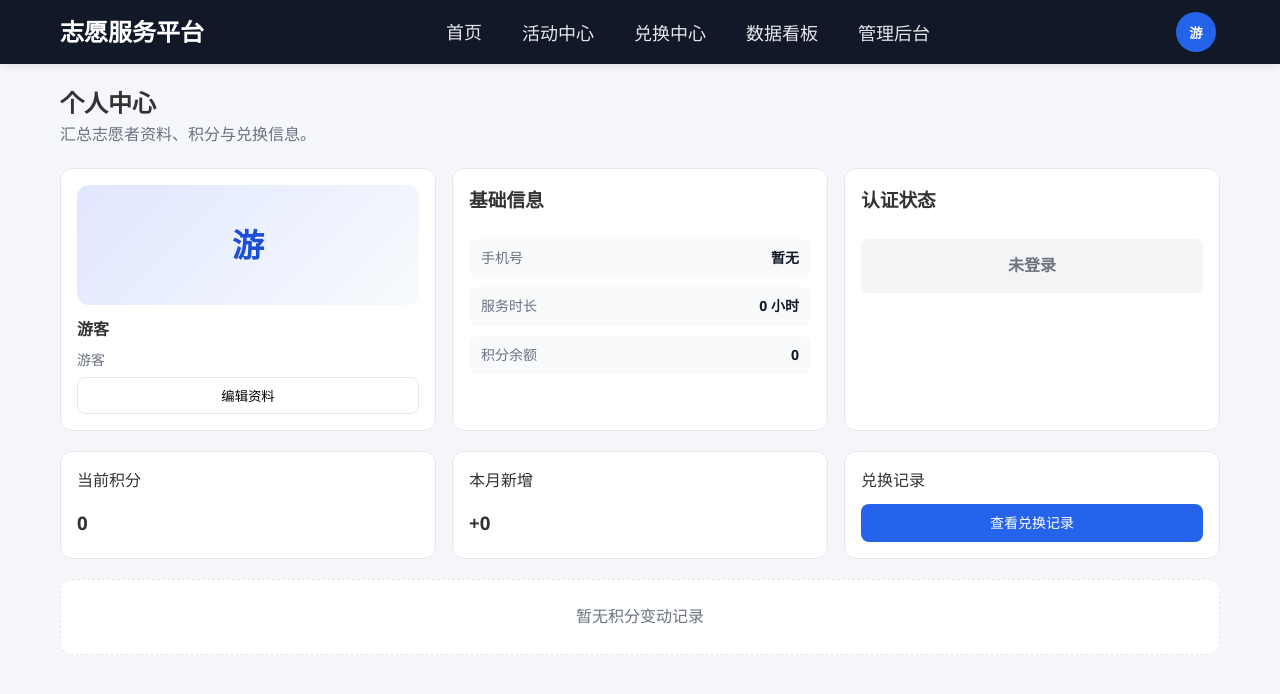
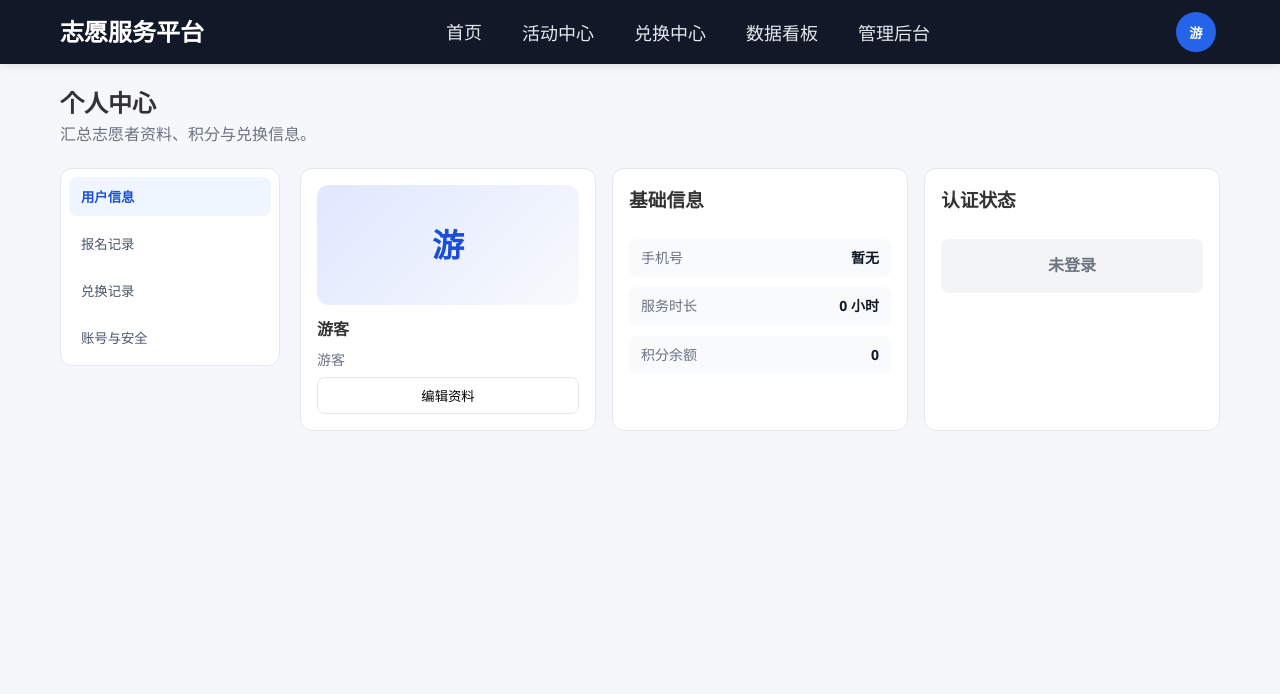
Before and after one commit to Petrichor813/database-homework, a Vue app in the folder frontend/: page /user-center in a window 1280 px wide. Shown: the top 694 px of the page. Built offline with nearby package versions, Linux system fonts and the light colour scheme.

Commit message:
fix: 为新添服务加上@Service注解；重构个人中心界面，添加多窗口

```diff
--- a/frontend/src/components/UserCenter.vue
+++ b/frontend/src/components/UserCenter.vue
@@ -5,13 +5,30 @@
       <p>汇总志愿者资料、积分与兑换信息。</p>
     </header>
 
-    <section class="profile-grid">
+    <section class="center-layout">
+      <aside class="tab-menu" aria-label="个人中心导航">
+        <button
+          v-for="tab in tabs"
+          :key="tab.value"
+          class="tab-btn"
+          :class="{ active: activeTab === tab.value }"
+          type="button"
+          @click="activeTab = tab.value"
+        >
+          {{ tab.label }}
+        </button>
+      </aside>
+
+      <div class="tab-content">
+        <section v-if="activeTab === 'PROFILE'" class="profile-grid">
           <div class="profile-card">
             <div class="avatar-placeholder">{{ avatarText }}</div>
             <div class="info">
               <p class="name">{{ displayName }}</p>
               <p class="role">{{ roleLabel }}</p>
-          <button class="ghost-btn" @click="openEditProfile">编辑资料</button>
+              <button class="ghost-btn" @click="openEditProfile">
+                编辑资料
+              </button>
             </div>
           </div>
           <div class="profile-card">
@@ -38,7 +55,29 @@
             <div class="status-block" :class="[statusClass, statusSizeClass]">
               {{ volunteerStatusLabel }}
             </div>
-        <button v-if="showSupplement" class="ghost-btn">提交补充材料</button>
+            <button v-if="showSupplement" class="ghost-btn">
+              提交补充材料
+            </button>
+            <button
+              v-if="canApplyVolunteer"
+              class="primary-btn"
+              :disabled="isApplying"
+              @click="openApplyVolunteer"
+            >
+              {{ applyVolunteerLabel }}
+            </button>
+          </div>
+        </section>
+        <section v-else-if="activeTab === 'SIGNUP'" class="panel-card">
+          <h3>志愿者申请</h3>
+          <p class="panel-tip">查看并管理当前志愿者认证进度。</p>
+          <div class="status-block" :class="[statusClass, statusSizeClass]">
+            {{ volunteerStatusLabel }}
+          </div>
+          <div class="panel-actions">
+            <button v-if="showSupplement" class="ghost-btn">
+              提交补充材料
+            </button>
             <button
               v-if="canApplyVolunteer"
               class="primary-btn"
@@ -50,7 +89,8 @@
           </div>
         </section>
 
-    <section class="summary">
+        <section v-else-if="activeTab === 'EXCHANGE'" class="record-panel">
+          <div class="summary">
             <div class="summary-card">
               <p>当前积分</p>
               <h3>{{ displayPoints }}</h3>
@@ -65,7 +105,7 @@
                 查看兑换记录
               </router-link>
             </div>
-    </section>
+          </div>
 
           <section v-if="records.length" class="table-card">
             <div class="table-header">
@@ -81,7 +121,9 @@
             >
               <span>{{ record.time }}</span>
               <span>{{ record.typeLabel }}</span>
-        <span :class="record.amount.startsWith('+') ? 'positive' : 'negative'">
+              <span
+                :class="record.amount.startsWith('+') ? 'positive' : 'negative'"
+              >
                 {{ record.amount }}
               </span>
               <span>{{ record.note }}</span>
@@ -89,6 +131,26 @@
           </section>
           <section v-else class="empty-card">
             <p>暂无积分变动记录</p>
+          </section>
+        </section>
+
+        <section v-else class="panel-card">
+          <h3>账号与安全</h3>
+          <p class="panel-tip">进行账号退出与注销管理，请谨慎操作。</p>
+          <div class="panel-actions">
+            <button class="ghost-btn" type="button" @click="handleLogout">
+              退出登录
+            </button>
+            <button
+              class="danger-btn"
+              type="button"
+              @click="handleDeleteAccount"
+            >
+              注销账号
+            </button>
+          </div>
+        </section>
+      </div>
     </section>
 
     <div v-if="showEditModal" class="modal-overlay">
@@ -149,10 +211,13 @@
 
 <script setup lang="ts">
 import { computed, onMounted, ref, reactive } from "vue";
+import { useRouter } from "vue-router";
 import { getJson, postJson, putJson } from "../utils/api";
 import { useToast } from "../utils/toast";
 
 type UserRole = "ADMIN" | "VOLUNTEER" | "USER";
+type UserCenterTab = "PROFILE" | "SIGNUP" | "EXCHANGE" | "SECURITY";
+
 type VolunteerStatus =
   | "CERTIFIED"
   | "REVIEWING"
@@ -186,8 +251,16 @@ interface FormattedRecord {
   note: string;
 }
 
+const router = useRouter();
 const { success, error } = useToast();
 
+const activeTab = ref<UserCenterTab>("PROFILE");
+const tabs: { label: string; value: UserCenterTab }[] = [
+  { label: "用户信息", value: "PROFILE" },
+  { label: "报名记录", value: "SIGNUP" },
+  { label: "兑换记录", value: "EXCHANGE" },
+  { label: "账号与安全", value: "SECURITY" },
+];
 const profile = ref<UserProfile | null>(null);
 const records = ref<PointsRecord[]>([]);
 const displayName = computed(() => profile.value?.username || "游客");
@@ -451,6 +524,24 @@ const applyVolunteer = async () => {
     isApplying.value = false;
   }
 };
+
+const handleLogout = () => {
+  const shouldLogout = window.confirm("确认退出登录吗？");
+  if (!shouldLogout) return;
+  localStorage.removeItem("user");
+  localStorage.removeItem("token");
+  success("已退出登录", "欢迎下次再来");
+  router.push("/login");
+};
+
+const handleDeleteAccount = () => {
+  const confirmed = window.confirm("注销账号后无法恢复，是否确认继续？");
+  if (!confirmed) return;
+  localStorage.removeItem("user");
+  localStorage.removeItem("token");
+  success("账号已注销", "如需继续使用，请重新注册");
+  router.push("/login");
+};
 </script>
 
 <style scoped>
@@ -464,9 +555,73 @@ const applyVolunteer = async () => {
   color: #6b7280;
 }
 
+.center-layout {
+  display: grid;
+  grid-template-columns: 220px minmax(0, 1fr);
+  gap: 20px;
+  align-items: start;
+}
+
+.tab-menu {
+  background: #fff;
+  border: 1px solid #e5e7eb;
+  border-radius: 12px;
+  padding: 8px;
+  display: flex;
+  flex-direction: column;
+  gap: 8px;
+}
+
+.tab-btn {
+  border: none;
+  background: transparent;
+  border-radius: 8px;
+  padding: 10px 12px;
+  text-align: left;
+  cursor: pointer;
+  color: #475569;
+}
+
+.tab-btn.active {
+  background: #eff6ff;
+  color: #1d4ed8;
+  font-weight: 600;
+}
+
+.tab-content {
+  min-width: 0;
+  display: grid;
+  gap: 16px;
+}
+
 .profile-grid {
   display: grid;
   grid-template-columns: repeat(auto-fit, minmax(240px, 1fr));
+  gap: 16px;
+}
+
+.panel-card {
+  background: #fff;
+  border-radius: 12px;
+  border: 1px solid #e5e7eb;
+  padding: 16px;
+  display: grid;
+  gap: 14px;
+}
+
+.panel-tip {
+  color: #6b7280;
+  font-size: 14px;
+}
+
+.panel-actions {
+  display: flex;
+  flex-wrap: wrap;
+  gap: 10px;
+}
+
+.record-panel {
+  display: grid;
   gap: 16px;
 }
 
@@ -616,6 +771,20 @@ const applyVolunteer = async () => {
   padding: 10px 14px;
   cursor: pointer;
   font-weight: 600;
+}
+
+.danger-btn {
+  border: none;
+  background: #dc2626;
+  color: #fff;
+  border-radius: 8px;
+  padding: 10px 14px;
+  cursor: pointer;
+  font-weight: 600;
+}
+
+.danger-btn:hover {
+  background: #b91c1c;
 }
 
 .primary-btn:disabled {
```
Also changed, not shown: 2 other files (tests, documents, lock files or other folders). Lines whose indentation alone changed are shown as unchanged.
